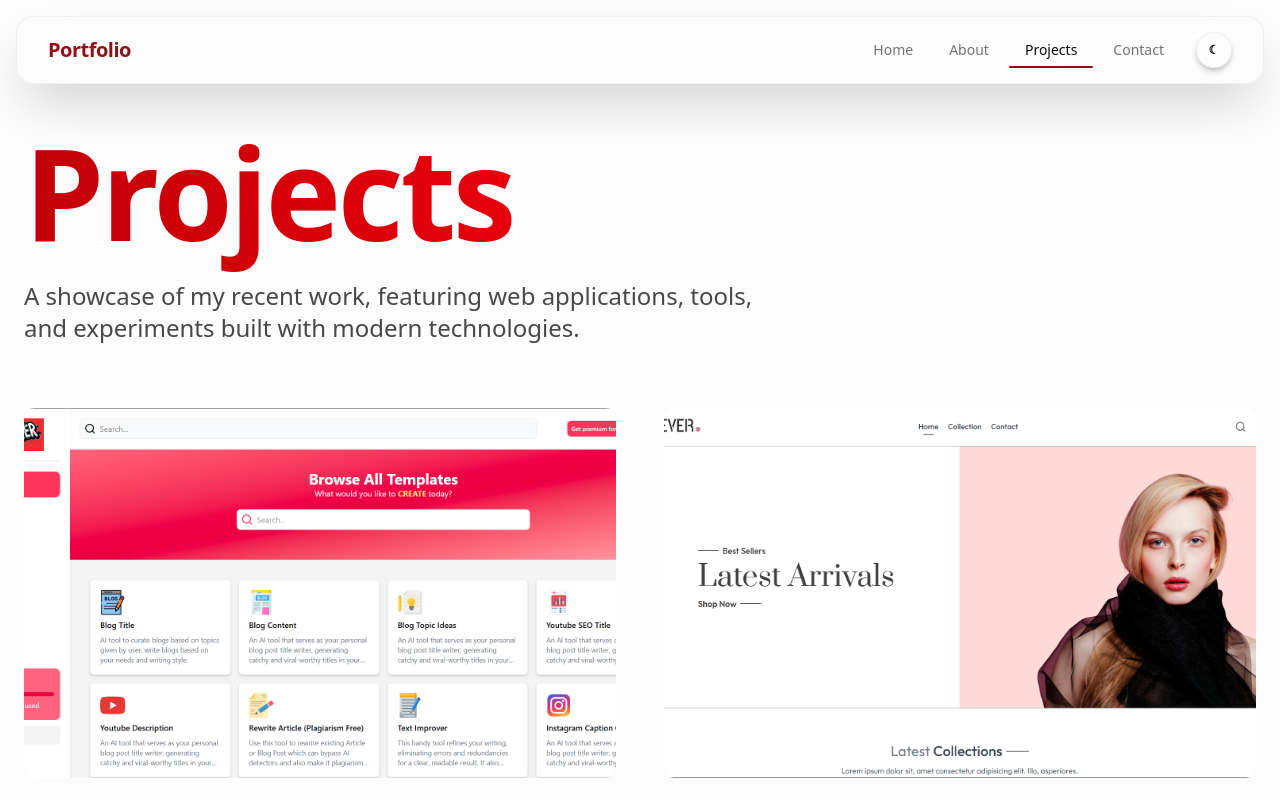
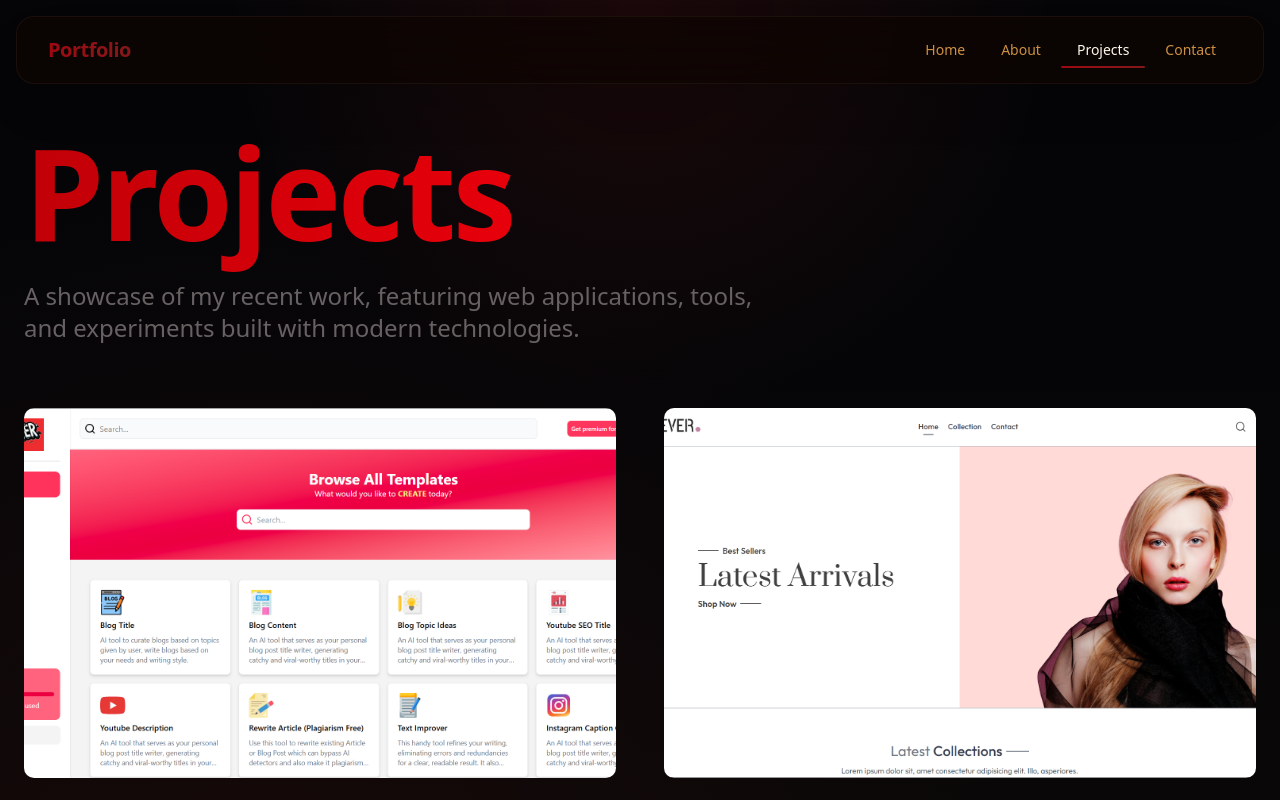
Before and after one commit to PeeyusH27/peeyushdas, a Next.js app: page /projects in a window 1280 px wide. Shown: the top 800 px of the page. Built offline with nearby package versions, Linux system fonts and the light colour scheme.

Commit message:
changed design in modern clean manner

```diff
--- a/app/globals.css
+++ b/app/globals.css
@@ -50,43 +50,7 @@
 
 :root {
   --radius: 0.625rem;
-  --background: oklch(0.99 0 0); /* More subtle background */
-  --foreground: oklch(0.145 0 0);
-  --card: oklch(1 0 0);
-  --card-foreground: oklch(0.145 0 0);
-  --popover: oklch(1 0 0);
-  --popover-foreground: oklch(0.145 0 0);
-  /* Red-800 with black tint theme */
-  --primary: oklch(0.35 0.15 25); /* Red-800 with black tint */
-  --primary-foreground: oklch(0.985 0 0);
-  --secondary: oklch(0.97 0 0);
-  --secondary-foreground: oklch(0.205 0 0);
-  --muted: oklch(0.97 0 0);
-  --muted-foreground: oklch(0.556 0 0);
-  --subheading: oklch(0.4 0 0); /* grey-700 equivalent */
-  --accent: oklch(0.4 0.16 25); /* Red-800 accent */
-  --accent-foreground: oklch(0.985 0 0);
-  --destructive: oklch(0.577 0.245 27.325);
-  --border: oklch(0.922 0 0);
-  --input: oklch(0.922 0 0);
-  --ring: oklch(0.35 0.15 25); /* Red-800 ring */
-  --chart-1: oklch(0.4 0.16 25); /* Red-800 */
-  --chart-2: oklch(0.35 0.15 25); /* Darker red */
-  --chart-3: oklch(0.3 0.12 25); /* Dark red with black tint */
-  --chart-4: oklch(0.45 0.18 25); /* Lighter red */
-  --chart-5: oklch(0.38 0.15 25); /* Red variant */
-  --sidebar: oklch(0.985 0 0);
-  --sidebar-foreground: oklch(0.145 0 0);
-  --sidebar-primary: oklch(0.35 0.15 25);
-  --sidebar-primary-foreground: oklch(0.985 0 0);
-  --sidebar-accent: oklch(0.97 0 0);
-  --sidebar-accent-foreground: oklch(0.205 0 0);
-  --sidebar-border: oklch(0.922 0 0);
-  --sidebar-ring: oklch(0.35 0.15 25);
-}
-
-.dark {
-  --background: oklch(0.13 0.02 50); /* More subtle dark background */
+  --background: oklch(0.13 0.02 50); /* More subtle dark background (now global) */
   --foreground: oklch(0.98 0.02 90); /* Soft warm white */
   --card: oklch(0.18 0.04 60);
   --card-foreground: oklch(0.98 0.02 90);
@@ -120,6 +84,8 @@
   --sidebar-ring: oklch(0.45 0.18 25);
 }
 
+/* Light theme removed. Dark tokens are now global (root). */
+
 @layer base {
   * {
     @apply border-border outline-ring/50;
@@ -128,8 +94,9 @@
     @apply bg-background text-foreground;
   }
 
-  /* Dark mode background gradient: mostly black with subtle red glow */
-  .dark body {
+  /* Background gradient for the dark-only site */
+  body {
+    @apply bg-background text-foreground;
     background-image:
       radial-gradient(circle at top, rgba(153, 27, 27, 0.15) 0%, transparent 40%),
       radial-gradient(circle at 20% 120%, rgba(127, 29, 29, 0.12) 0%, transparent 55%),
@@ -149,27 +116,15 @@
   }
 
   ::-webkit-scrollbar-track {
-    background: oklch(0.97 0 0);
+    background: oklch(0.205 0 0);
   }
 
   ::-webkit-scrollbar-thumb {
-    background: linear-gradient(to bottom, oklch(0.4 0.16 25), oklch(0.35 0.15 25));
+    background: oklch(0.556 0 0);
     border-radius: 5px;
   }
 
   ::-webkit-scrollbar-thumb:hover {
-    background: linear-gradient(to bottom, oklch(0.35 0.15 25), oklch(0.45 0.18 25));
-  }
-
-  .dark ::-webkit-scrollbar-track {
-    background: oklch(0.205 0 0);
-  }
-
-  .dark ::-webkit-scrollbar-thumb {
-    background: oklch(0.556 0 0);
-  }
-
-  .dark ::-webkit-scrollbar-thumb:hover {
     background: oklch(0.708 0 0);
   }
 }
--- a/components/Navigation.tsx
+++ b/components/Navigation.tsx
@@ -2,21 +2,13 @@
 
 import Link from "next/link";
 import { usePathname } from "next/navigation";
-import { useEffect, useState } from "react";
 import { motion } from "framer-motion";
-import { useTheme } from "next-themes";
 import { NAV_LINKS } from "@/constants";
 import { cn } from "@/lib/utils";
 
 export default function Navigation() {
   const pathname = usePathname();
-  const { theme, setTheme } = useTheme();
-  const [mounted, setMounted] = useState(false);
   const isHomePage = pathname === "/";
-
-  useEffect(() => {
-    setMounted(true);
-  }, []);
 
   // On home page, navbar is part of hero section (not fixed)
   if (isHomePage) {
@@ -80,21 +72,7 @@ export default function Navigation() {
                   })}
                 </div>
 
-                {/* Theme Switcher */}
-                {mounted && (
-                  <motion.button
-                    type="button"
-                    aria-label="Toggle theme"
-                    className="ml-2 inline-flex h-9 w-9 items-center justify-center rounded-full border border-border/60 bg-background/80 shadow-md shadow-black/20 hover:bg-background transition-colors"
-                    whileHover={{ scale: 1.05, rotate: 2 }}
-                    whileTap={{ scale: 0.95, rotate: -2 }}
-                    onClick={() => setTheme(theme === "dark" ? "light" : "dark")}
-                  >
-                    <span className="text-xs font-semibold">
-                      {theme === "dark" ? "☀︎" : "☾"}
-                    </span>
-                  </motion.button>
-                )}
+                {/* Theme switch removed: site is dark-only */}
               </div>
             </div>
           </div>
@@ -164,21 +142,7 @@ export default function Navigation() {
                 })}
               </div>
 
-              {/* Theme Switcher */}
-              {mounted && (
-                <motion.button
-                  type="button"
-                  aria-label="Toggle theme"
-                  className="ml-2 inline-flex h-9 w-9 items-center justify-center rounded-full border border-border/60 bg-background/80 shadow-md shadow-black/20 hover:bg-background transition-colors"
-                  whileHover={{ scale: 1.05, rotate: 2 }}
-                  whileTap={{ scale: 0.95, rotate: -2 }}
-                  onClick={() => setTheme(theme === "dark" ? "light" : "dark")}
-                >
-                  <span className="text-xs font-semibold">
-                    {theme === "dark" ? "☀︎" : "☾"}
-                  </span>
-                </motion.button>
-              )}
+              {/* Theme switch removed: site is dark-only */}
             </div>
           </div>
         </div>
--- a/components/ThemeProvider.tsx
+++ b/components/ThemeProvider.tsx
@@ -11,7 +11,8 @@ export function ThemeProvider({ children }: ThemeProviderProps) {
   return (
     <NextThemesProvider
       attribute="class"
-      defaultTheme="light"
+      defaultTheme="dark"
+      themes={["dark"]}
       enableSystem={false}
     >
       {children}
```
